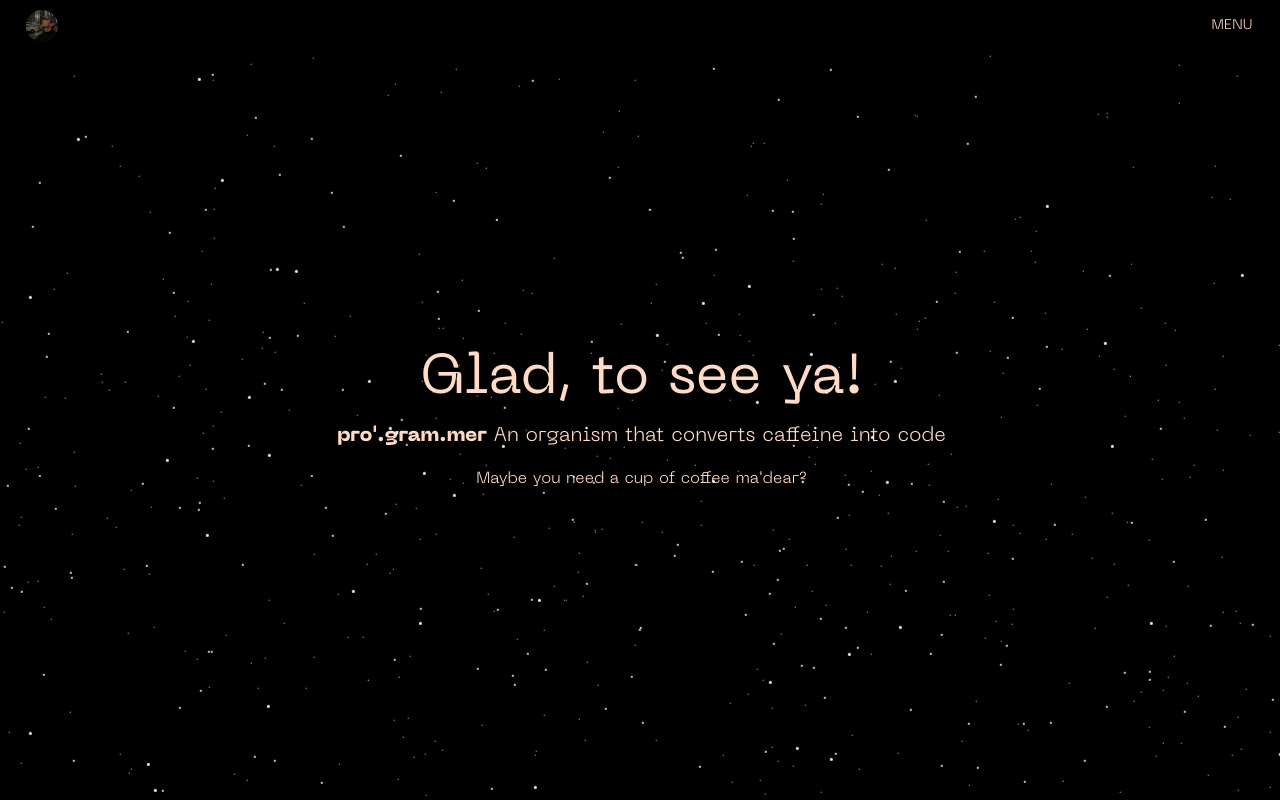
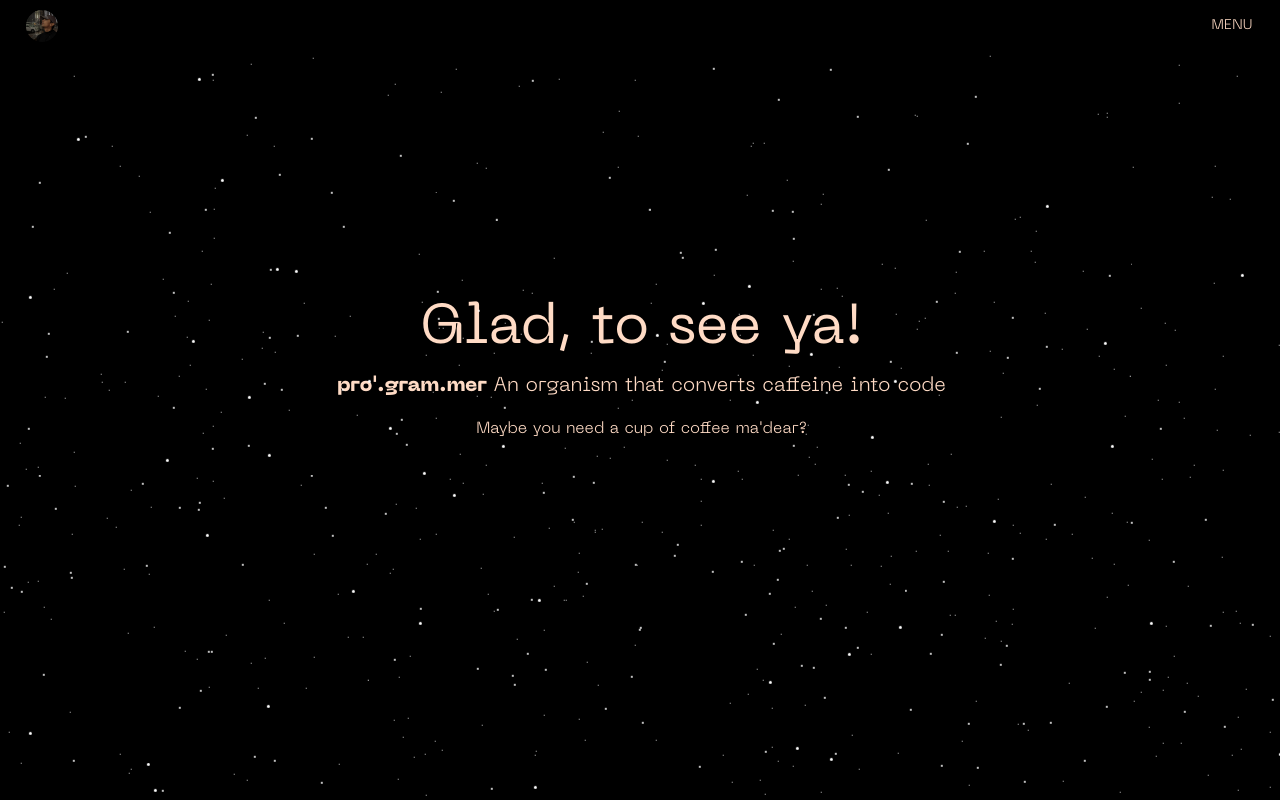
Before and after one commit to xelopsys/xelopsys.dev, a Next.js app: page / in a window 1280 px wide. Built offline with nearby package versions, Linux system fonts and the light colour scheme.

Commit message:
index page is updated

```diff
--- a/pages/index.jsx
+++ b/pages/index.jsx
@@ -38,10 +38,10 @@ export default function Home() {
 
       <main className={styles.main2}>
 
+
         <Star />
-
         <div className={styles.bigBar}>
-          <div className="container d-flex flex-column justify-content-center align-items-center align-content-center p-auto m-1">
+          <div >
             <h1 className="display-4 " style={{ fontFamily: "regular" }}>
               Glad, to see ya!
             </h1>
--- a/styles/Home.module.css
+++ b/styles/Home.module.css
@@ -45,7 +45,7 @@
 .main2 {
 	position: relative;
 
-	flex: 2;
+	flex: 1;
 	display: flex;
 	flex-direction: row;
 	justify-content: center;
@@ -54,7 +54,7 @@
 	/*background-image: url("../public/back.webp") !important;*/
 	/* background-position: center; */
 	/*position: relative;*/
-	/* z-index: 1000; */
+	z-index: 1000;
 	overflow: hidden !important;
 	background: radial-gradient(
 		220% 105% at top center,
@@ -151,13 +151,14 @@
 }
 
 .bigBar {
+	/* position: relative; */
 	width: 100vw;
-	height: auto;
+	height: 35vh;
 	display: flex;
 	flex-direction: column;
-	align-content: center;
+	align-content: flex-start;
 	text-align: center;
-	justify-content: center;
+	justify-content: flex-start;
 	align-items: center;
 	padding: 10px !important;
 	vertical-align: middle;
```
